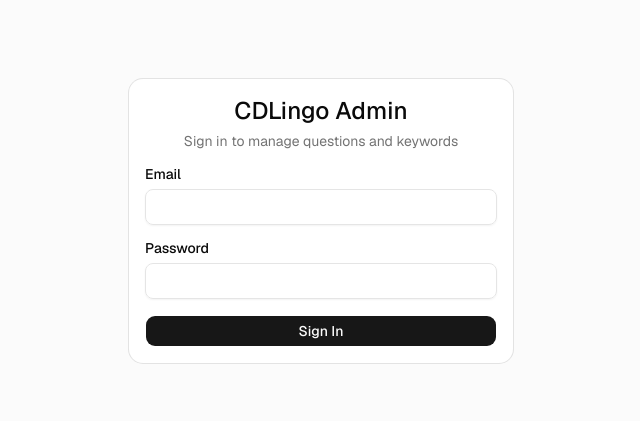
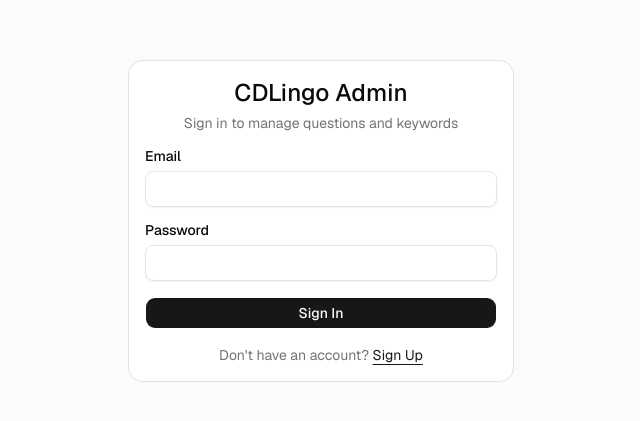
Before and after one commit to charlieram96/cdl-admin, a Next.js app: page /login in a window 1280 px wide. Shown: the part 179-600 px from the top of the page, without its empty margins (319-959 px from the left). Built offline with nearby package versions, Linux system fonts and the light colour scheme.

Commit message:
feat: add sign up link to login page

```diff
--- a/src/app/(auth)/login/page.tsx
+++ b/src/app/(auth)/login/page.tsx
@@ -2,6 +2,7 @@
 
 import { useState } from 'react';
 import { useRouter } from 'next/navigation';
+import Link from 'next/link';
 import { createClient } from '@/lib/supabase/client';
 import { Button } from '@/components/ui/button';
 import { Input } from '@/components/ui/input';
@@ -100,6 +101,12 @@
               {loading ? 'Signing in...' : 'Sign In'}
             </Button>
           </form>
+          <p className="mt-4 text-center text-sm text-muted-foreground">
+            Don&apos;t have an account?{' '}
+            <Link href="/signup" className="text-primary underline underline-offset-4 hover:text-primary/80">
+              Sign Up
+            </Link>
+          </p>
         </CardContent>
       </Card>
     </div>
```
